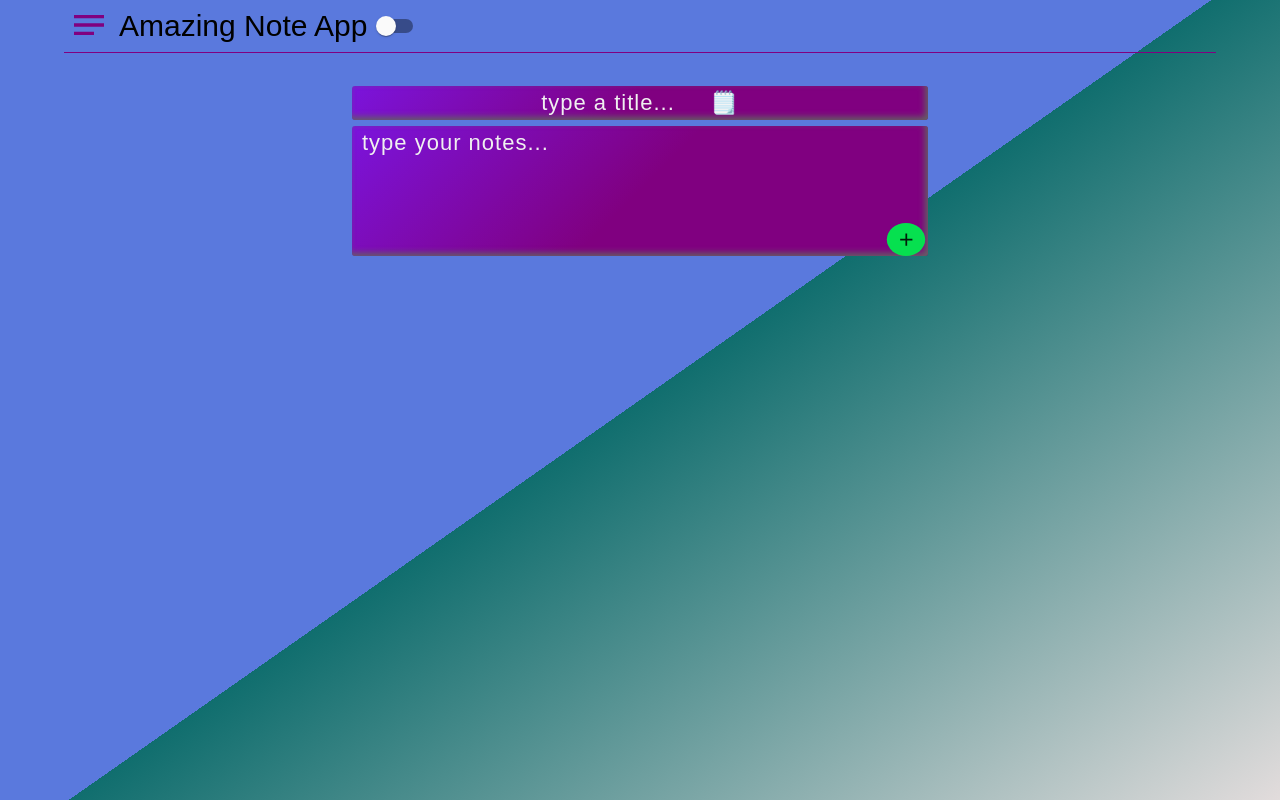
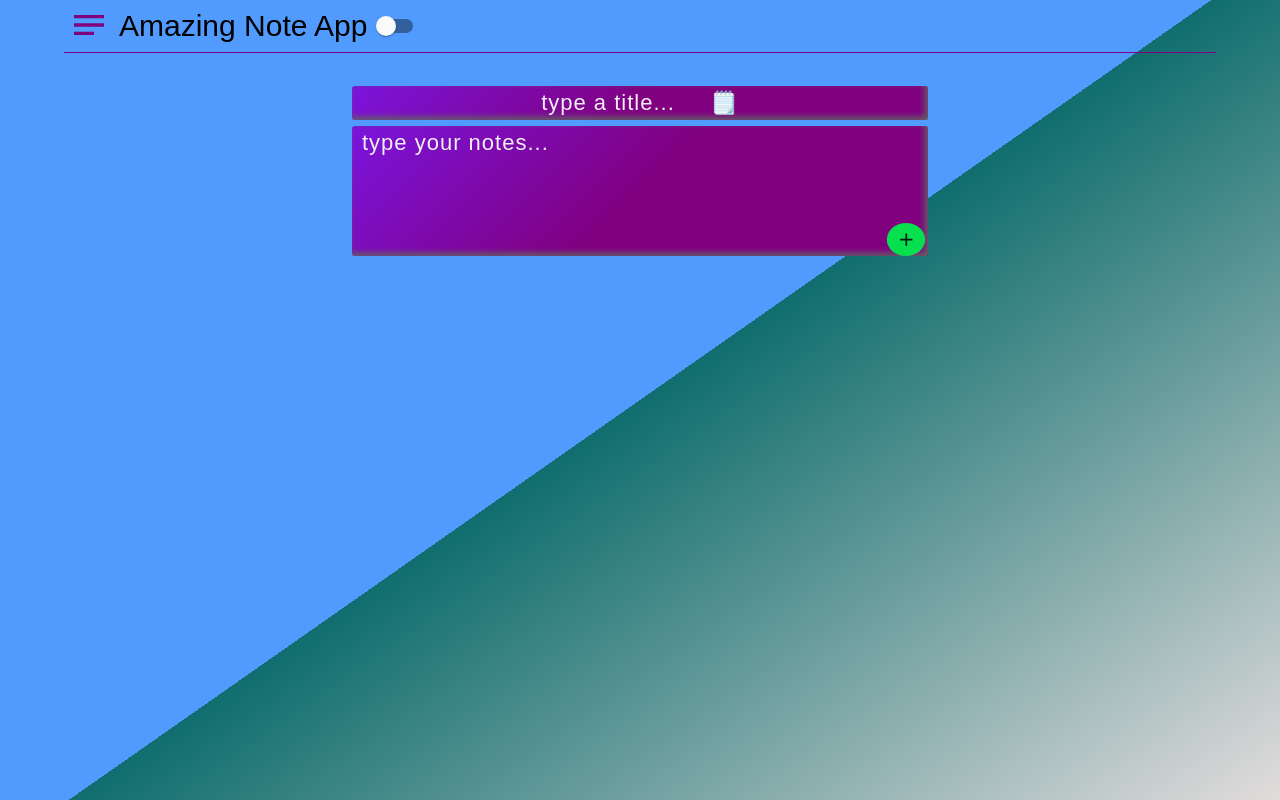
Before and after one commit to Ashish-simpleCoder/React-Note-App, a React (Create React App) app: page / in a window 1280 px wide. Built offline with nearby package versions, Linux system fonts and the light colour scheme.

Commit message:
adding themes

```diff
--- a/src/styles/style.css
+++ b/src/styles/style.css
@@ -20,7 +20,7 @@ html {
 .light-theme {
   --body-bg-clr: linear-gradient(
         145deg,
-        rgb(90, 121, 221) 50%,
+        rgb(80, 155, 253) 50%,
         rgb(16, 110, 110) 0%,
         rgb(226, 220, 220)
     );
@@ -57,9 +57,9 @@ html {
 .dark-theme {
   --body-bg-clr: linear-gradient(
         145deg,
-        rgba(22, 13, 13, 1) 50%,
-        rgba(18, 21, 27, 1) 0%,
-        rgb(18, 14, 15)
+        rgb(18, 58, 73) 50%,
+        rgb(3, 19, 54) 0%,
+        rgb(10, 9, 9)
     );
   --body-font-clr: rgb(229, 226, 226);
   --header-font-size: clamp(2rem, 3rem, 3vw);
--- a/src/styles/style.scss
+++ b/src/styles/style.scss
@@ -26,7 +26,7 @@ html {
 .light-theme {
     --body-bg-clr: linear-gradient(
         145deg,
-        rgb(90, 121, 221) 50%,
+        rgb(80, 155, 253) 50%,
         rgb(16, 110, 110) 0%,
         rgb(226, 220, 220)
     );
@@ -69,9 +69,9 @@ html {
 .dark-theme {
     --body-bg-clr: linear-gradient(
         145deg,
-        rgba(22, 13, 13, 1) 50%,
-        rgba(18, 21, 27, 1) 0%,
-        rgb(18, 14, 15)
+        rgb(18, 58, 73) 50%,
+        rgb(3, 19, 54) 0%,
+        rgb(10, 9, 9)
     );
     --body-font-clr: rgb(229, 226, 226);
 
```
Also changed, not shown: 23 other files (tests, documents, lock files or other folders).
